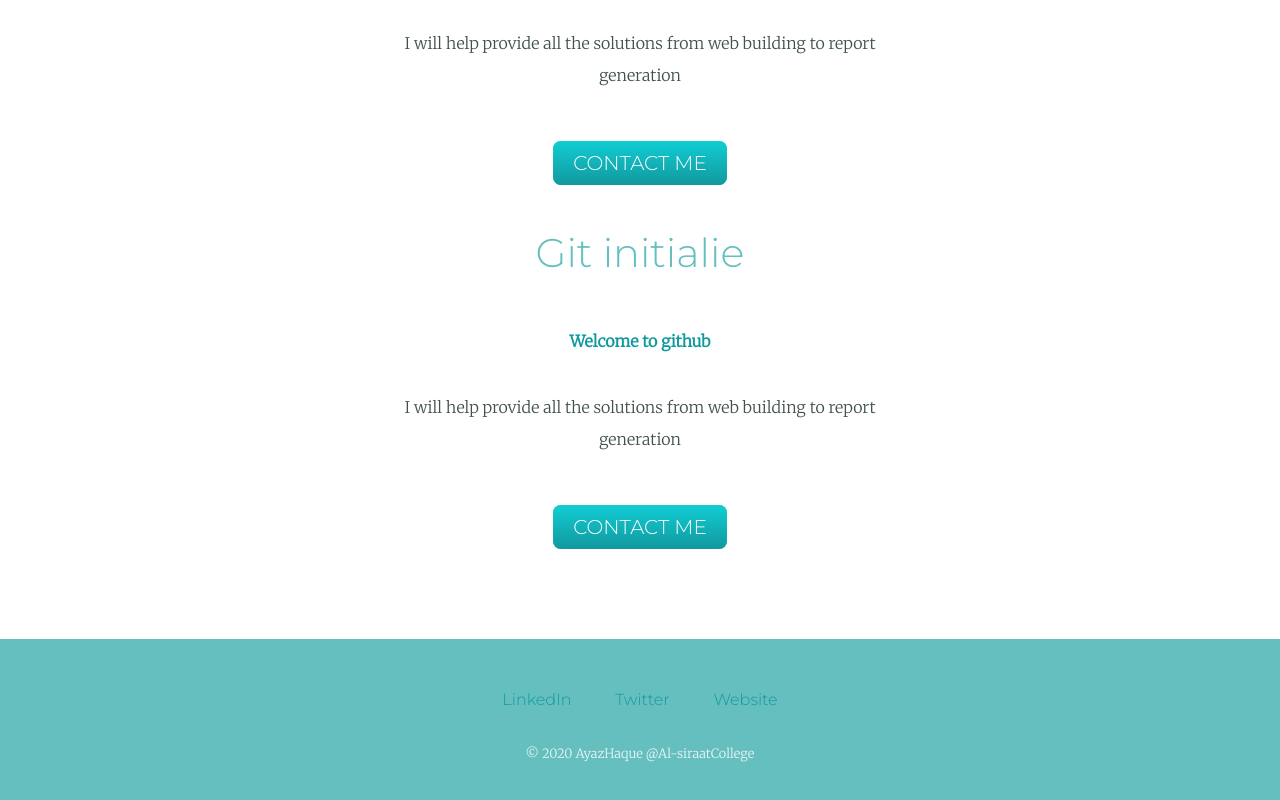
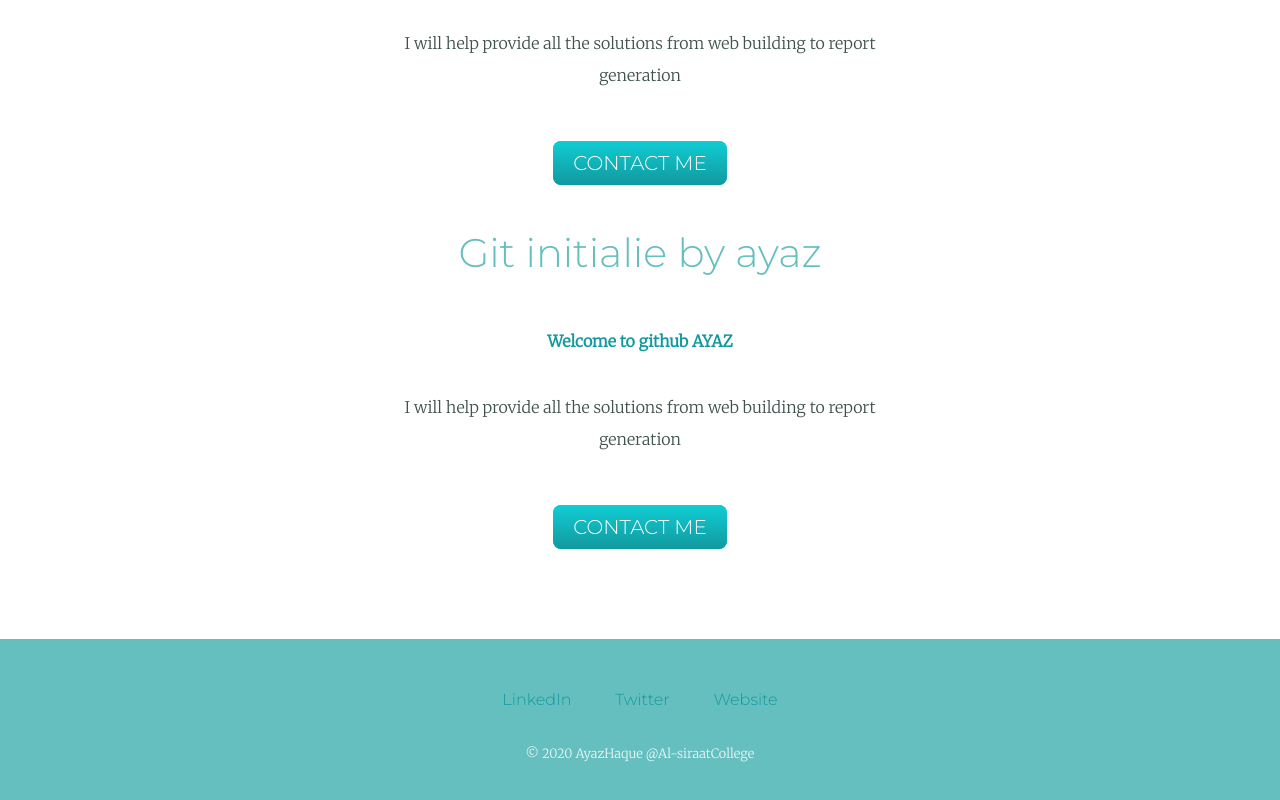
Before and after one commit to AyazMinhaj/MySite, a plain HTML site: page index.html in a window 1280 px wide. Shown: the part 2533-3333 px from the top of the page. Drawn offline with Linux system fonts and the light colour scheme.

Commit message:
Changes done by Ayaz

```diff
--- a/index.html
+++ b/index.html
@@ -49,8 +49,8 @@
     </div>
 
     <div class="contact-me">
-      <h2>Git initialie</h2>
-      <h4>Welcome to github</h4>
+      <h2>Git initialie  by ayaz</h2>
+      <h4>Welcome to github AYAZ</h4>
       <p class="contact-message">I will help provide all the solutions from web building to report generation</p>
       <a class="btn" href="mailto:ayazhaque8@gmail.com">CONTACT ME</a>
     </div>
```
